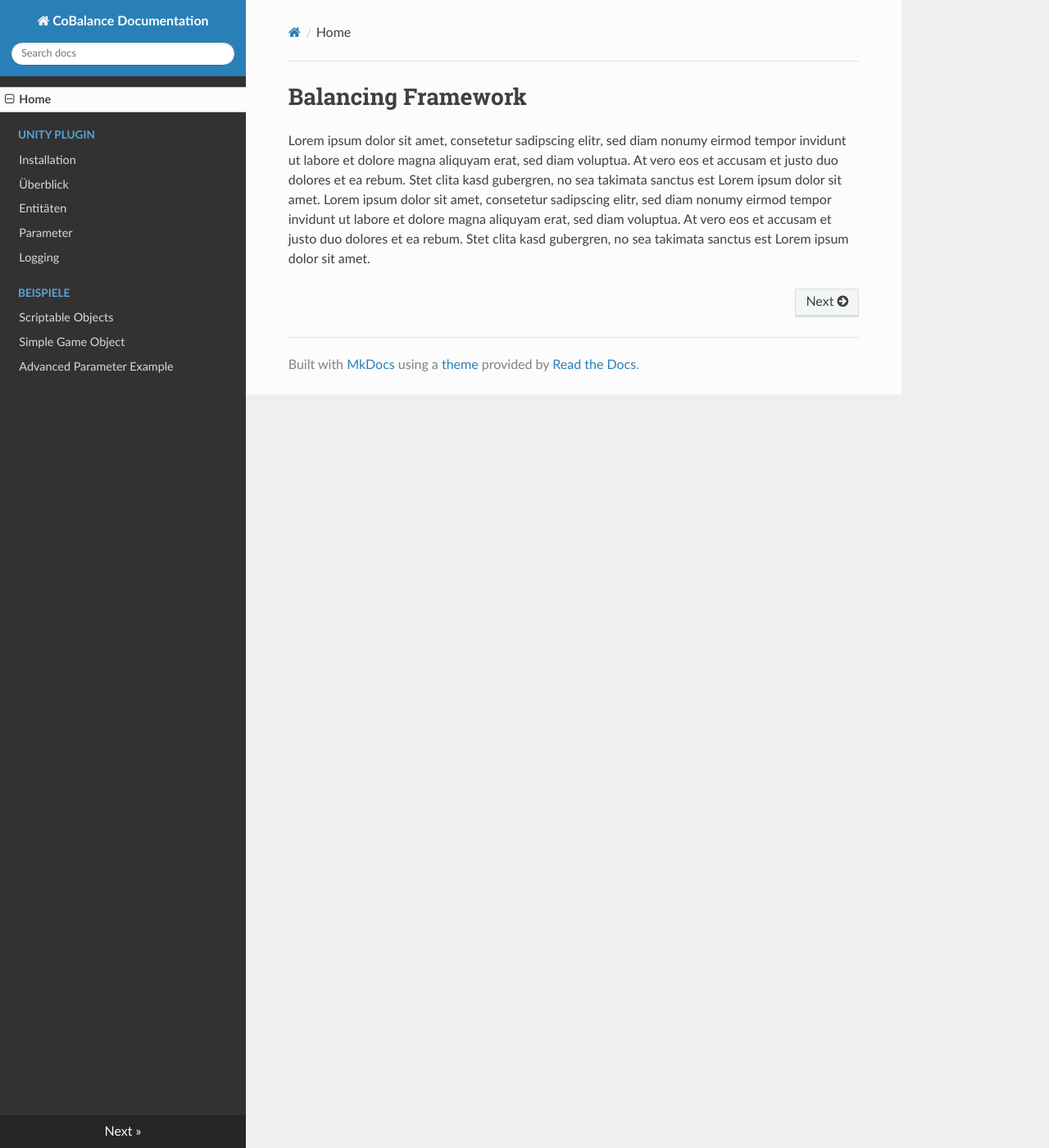
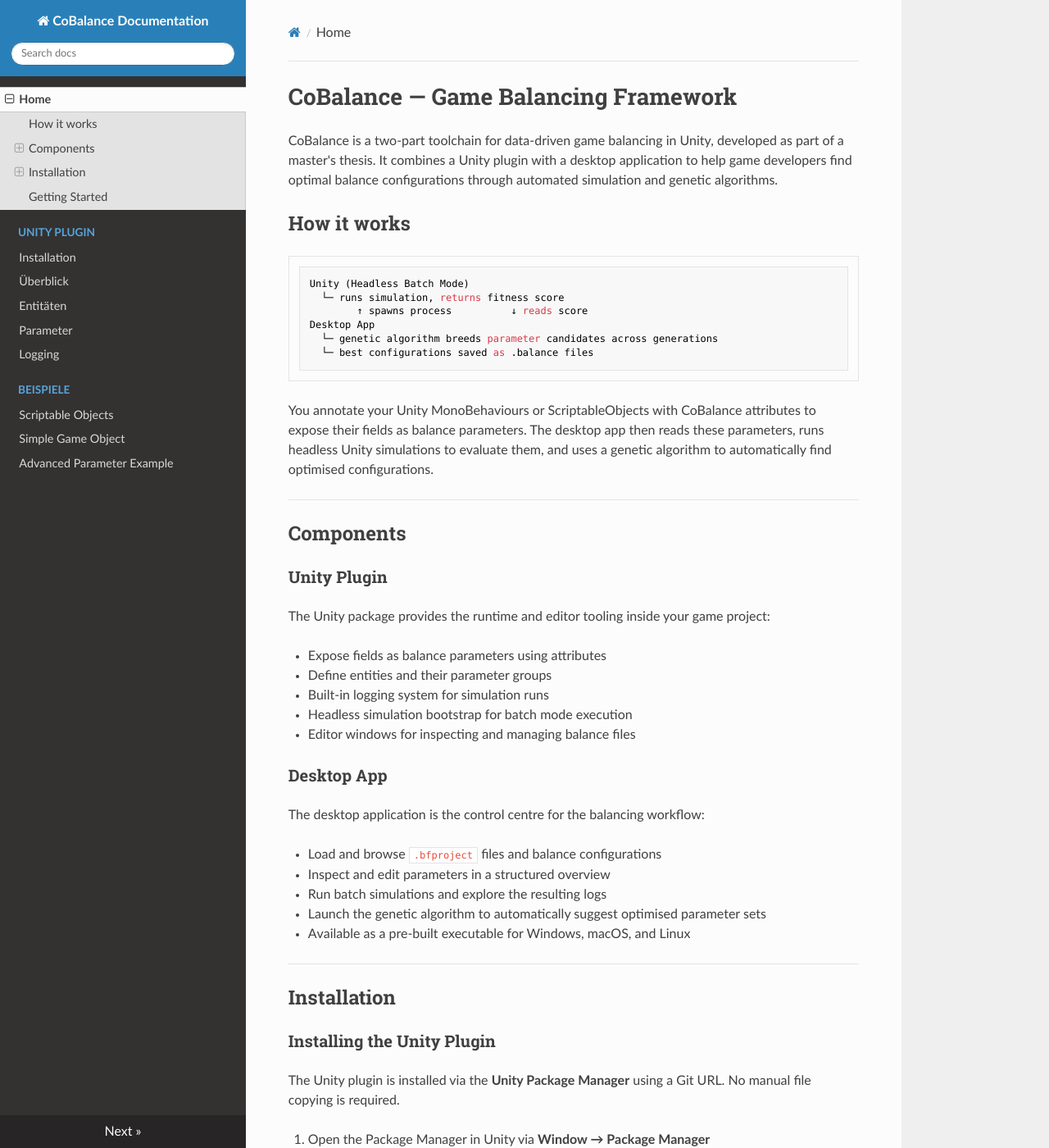
Before and after one commit to JonasBordewick/CoBalance, an MkDocs documentation site: the page built from docs/index.md, in a window 1280 px wide and 1400 px high. Shown: the whole window at 82% size. Built offline with MkDocs 1.6.1, drawn with Linux system fonts in a browser that asks for light colours; nearby versions of some CDN libraries; some of the changed text lies outside the part shown.

Commit message:
added real index.md

````diff
--- a/docs/index.md
+++ b/docs/index.md
@@ -1,3 +1,77 @@
-# Balancing Framework
+# CoBalance — Game Balancing Framework
 
-Lorem ipsum dolor sit amet, consetetur sadipscing elitr, sed diam nonumy eirmod tempor invidunt ut labore et dolore magna aliquyam erat, sed diam voluptua. At vero eos et accusam et justo duo dolores et ea rebum. Stet clita kasd gubergren, no sea takimata sanctus est Lorem ipsum dolor sit amet. Lorem ipsum dolor sit amet, consetetur sadipscing elitr, sed diam nonumy eirmod tempor invidunt ut labore et dolore magna aliquyam erat, sed diam voluptua. At vero eos et accusam et justo duo dolores et ea rebum. Stet clita kasd gubergren, no sea takimata sanctus est Lorem ipsum dolor sit amet.
+CoBalance is a two-part toolchain for data-driven game balancing in Unity, developed as part of a master's thesis. It combines a Unity plugin with a desktop application to help game developers find optimal balance configurations through automated simulation and genetic algorithms.
+
+## How it works
+
+```text
+Unity (Headless Batch Mode)
+  └─ runs simulation, returns fitness score
+        ↑ spawns process          ↓ reads score
+Desktop App
+  └─ genetic algorithm breeds parameter candidates across generations
+  └─ best configurations saved as .balance files
+```
+
+You annotate your Unity MonoBehaviours or ScriptableObjects with CoBalance attributes to expose their fields as balance parameters. The desktop app then reads these parameters, runs headless Unity simulations to evaluate them, and uses a genetic algorithm to automatically find optimised configurations.
+
+---
+
+## Components
+
+### Unity Plugin
+
+The Unity package provides the runtime and editor tooling inside your game project:
+
+- Expose fields as balance parameters using attributes
+- Define entities and their parameter groups
+- Built-in logging system for simulation runs
+- Headless simulation bootstrap for batch mode execution
+- Editor windows for inspecting and managing balance files
+
+### Desktop App
+
+The desktop application is the control centre for the balancing workflow:
+
+- Load and browse `.bfproject` files and balance configurations
+- Inspect and edit parameters in a structured overview
+- Run batch simulations and explore the resulting logs
+- Launch the genetic algorithm to automatically suggest optimised parameter sets
+- Available as a pre-built executable for Windows, macOS, and Linux
+
+---
+
+## Installation
+
+### Installing the Unity Plugin
+
+The Unity plugin is installed via the **Unity Package Manager** using a Git URL. No manual file copying is required.
+
+1. Open the Package Manager in Unity via **Window → Package Manager**
+2. Click the **+** button in the top-left corner
+3. Select **Add package from git URL...**
+4. Enter the following URL and confirm:
+
+```text
+https://github.com/JonasBordewick/CoBalance.git?path=unity
+```
+
+After a successful installation a new **CoBalance** menu entry will appear in the Unity menu bar.
+
+> **Requirements:** Unity 6000.0 or newer
+
+### Installing the Desktop App
+
+Download the latest release for your operating system from the [Releases page](https://github.com/JonasBordewick/CoBalance/releases). The download is a single executable — no installation required, just run it.
+
+| Platform | File                    |
+|----------|-------------------------|
+| Windows  | `CoBalance-windows.exe` |
+| macOS    | `CoBalance-macos`       |
+| Linux    | `CoBalance-linux`       |
+
+---
+
+## Getting Started
+
+Once both components are installed, follow the [Getting Started guide](getting-started.md) to set up your first balancing project.
````
